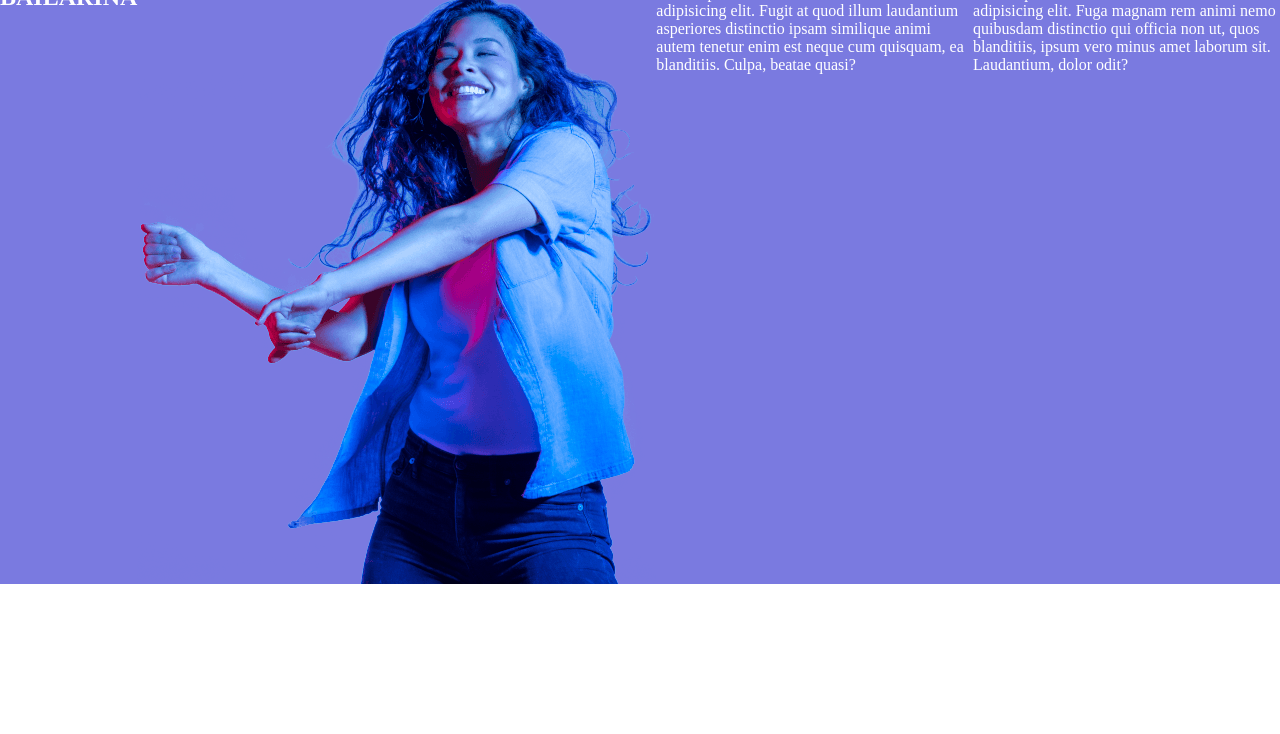
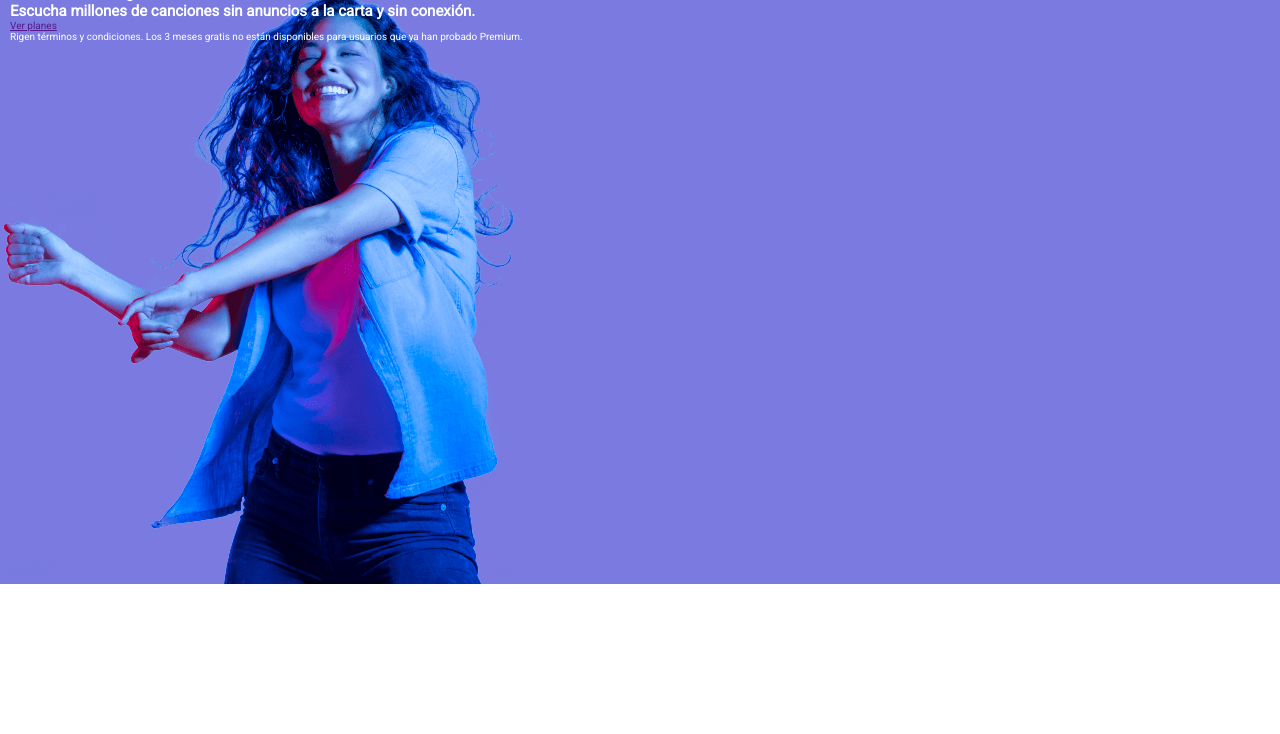
Before and after one commit to LauraSabrin/promo-V-module-1-pair-9-spotify, a plain HTML site: page index.html in a window 1280 px wide. Shown: the part 66-800 px from the top of the page. Drawn offline with Linux system fonts and the light colour scheme.

Commit message:
background and padding by Carolina

```diff
--- a/css/style.css
+++ b/css/style.css
@@ -5,14 +5,12 @@
 }
 
 :root {
+    font-size: 62.5%;
     --dancer-color: white;
-
+    --padding-all: 1rem;
+    font-family: Roboto;
 }
 
-.html {
-    font-size: 62.5%;
-
-}
 
 .header_1 {
     display: flex;
@@ -30,9 +28,12 @@
     height: 600px;
     background-color: rgb(122, 122, 224);
     display: flex;
-    color: var(--dancer-color)
-    /* background-image: url(../IMAGES/premium_dancer.png); */
-    /* background-repeat: no-repeat; */
+    flex-direction: column;
+    color: var(--dancer-color);
+    padding-left: var(--padding-all);
+    padding-right: var(--padding-all);
+    background-image: url('./IMAGES/premium_dancer.png');
+    background-repeat: no-repeat;
 
 }
 
@@ -40,3 +41,8 @@
     height: 50px;
     width: 50px;
 }
+
+.premium {
+    padding-left: var(--padding-all);
+    padding-right: var(--padding-all);
+}
--- a/index.html
+++ b/index.html
@@ -8,11 +8,7 @@
     <meta name="viewport" content="width=device-width, initial-scale=1.0" />
     <title> SPOTIFY PAREJA 9</title>
     <link rel="stylesheet" href="./css/style.css">
-    <style>
-    @import url('https://fonts.googleapis.com/css2?family=Roboto:wght@100&display=swap');
-    </style>
-</head>
-
+    <link href="https://fonts.googleapis.com/css2?family=Open+Sans&family=Oswald:wght@300&family=Patrick+Hand&family=Roboto&family=Roboto+Flex:opsz,wght@8..144,200;8..144,600;8..144,900&family=Roboto+Serif:ital,opsz,wght@1,8..144,200&display=swap" rel="stylesheet">
 
 <body>
     <header class="header_1">
@@ -22,21 +18,12 @@
         </nav>
         </header>
 
-    <main>
+    <main class="main">
         <section class="dancer">
-            <h1>BAILARINA</h1>
-            <div>
-                <img src="./css/IMAGES/premium_dancer.png" alt="bailarina">
-            </div>
-            <p>Lorem ipsum dolor sit amet consectetur adipisicing elit.
-                Fugit at quod illum laudantium asperiores distinctio ipsam
-                similique animi autem tenetur enim est neque cum quisquam,
-                ea blanditiis. Culpa, beatae quasi?</p>
-            <link rel="stylesheet" href="">
-            <p>Lorem ipsum dolor sit amet consectetur adipisicing elit.
-                 Fuga magnam rem animi nemo quibusdam distinctio qui officia non ut,
-                  quos blanditiis, ipsum vero minus amet laborum sit. Laudantium,
-                  dolor odit?</p>
+            <h1>Prueba Premium gratis 3 meses</h1>
+            <h2>Escucha millones de canciones sin anuncios a la carta y sin conexión.</h2>
+            <a href="">Ver planes</a>
+            <p>Rigen términos y condiciones. Los 3 meses gratis no están disponibles para usuarios que ya han probado Premium.</p>
         </section>
 
         <section class="premium">
```
